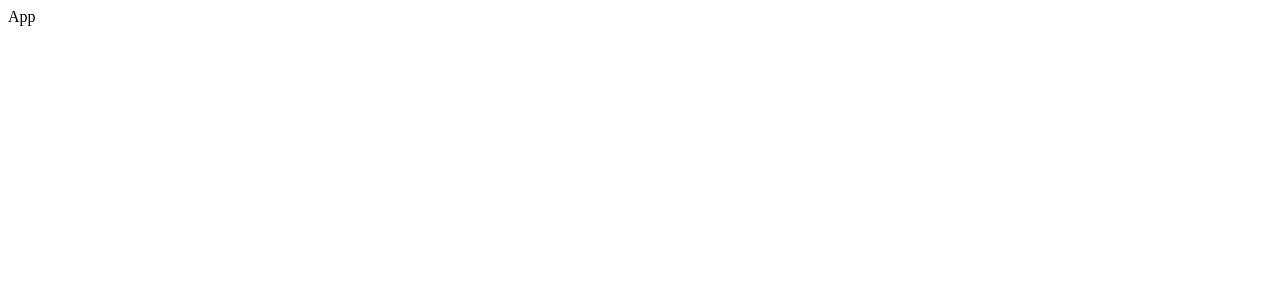
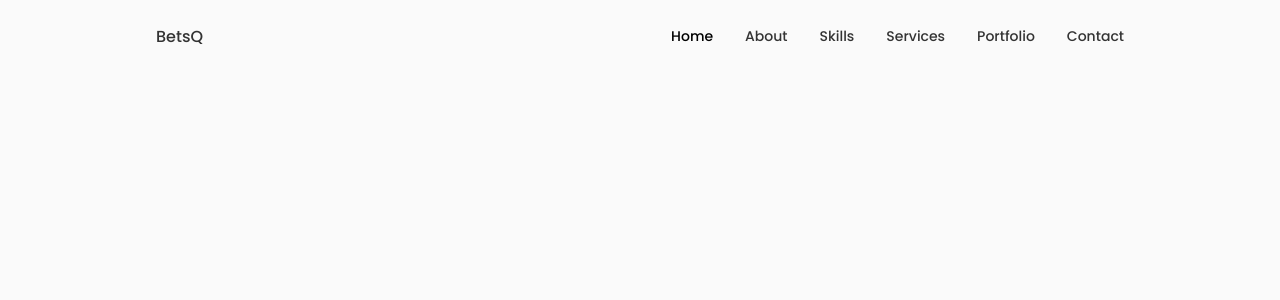
Before and after one commit to betsky2112/ma-port, a React (Vite) app: page / in a window 1280 px wide. Shown: the top 300 px of the page. Built offline with nearby package versions, Linux system fonts and the light colour scheme.

Commit message:
Add component header and navbar

```diff
--- a/src/App.css
+++ b/src/App.css
@@ -172,7 +172,12 @@
 
 /* Breakpoints */
 /* For large devices */
-@media screen and (max-width: 992px) {}
+@media screen and (max-width: 992px) {
+  .container {
+    margin-left: var(--mb-1-5);
+    margin-right: var(--mb-1-5);
+  }
+}
 
 /* For medium devices */
 @media screen and (max-width: 768px) {}
@@ -180,4 +185,9 @@
 @media screen and (max-width: 576px) {}
 
 /* For small devices */
-@media screen and (max-width: 350px) {}
+@media screen and (max-width: 350px) {
+  .container {
+    margin-left: var(--mb-1);
+    margin-right: var(--mb-1);
+  }
+}
--- a/src/App.jsx
+++ b/src/App.jsx
@@ -1,8 +1,14 @@
 /* eslint-disable no-unused-vars */
 import React from 'react'
+import './App.css'
+import Header from './components/header/Header'
 
 const App = () => {
-	return <div>App</div>
+	return (
+		<>
+			<Header />
+		</>
+	)
 }
 
 export default App
--- /dev/null
+++ b/src/components/header/Header.css
@@ -0,0 +1,124 @@
+.header {
+    width: 100%;
+    position: fixed;
+    top: 0;
+    left: 0;
+    z-index: var(--z-fixed);
+    background-color: var(--body-color)
+}
+
+.nav {
+    height: calc(var(--header-height) + 1.5rem);
+    display: flex;
+    justify-content: space-between;
+    align-items: center;
+    column-gap: 1rem;
+}
+
+.nav__logo,
+.nav__toggle {
+    color: var(--title-color);
+    font-weight: var(--font-medium);
+}
+
+.nav__list {
+    display: flex;
+    column-gap: 2rem;
+}
+
+.nav__link {
+    display: flex;
+    flex-direction: column;
+    align-items: center;
+    font-size: var(--small-font-size);
+    color: var(--title-color);
+    font-weight: var(--font-medium);
+    transition: .3s;
+}
+
+.nav__icon,
+.nav__close,
+.nav__toggle {
+    display: none;
+}
+
+/* Active link */
+.active-link,
+.nav__link:hover {
+    color: var(--title-color-dark);
+}
+
+/* Breakpoints */
+/* For medium devices */
+@media screen and (max-width: 768px) {
+    .header {
+        top: initial;
+        bottom: 0;
+    }
+
+    .nav {
+        height: var(--header-height);
+    }
+
+    .nav__menu {
+        position: fixed;
+        bottom: -100%;
+        left: 0;
+        width: 100%;
+        background-color: var(--body-color);
+        padding: 2rem 1.5rem 4rem;
+        box-shadow: 0 -1px 4px rgba(0, 0, 0, .15);
+        border-radius: 1.5rem 1.5rem 0 0;
+        transition: .3s;
+    }
+
+    /* Show menu */
+    .show-menu {
+        bottom: 0;
+    }
+
+    .nav__list {
+        display: grid;
+        grid-template-columns: repeat(3, 1fr);
+        gap: 2rem;
+    }
+
+    .nav__icon {
+        font-size: 1.2rem;
+    }
+
+    .nav__close {
+        position: absolute;
+        right: 1.3rem;
+        bottom: .5rem;
+        font-size: 1.5rem;
+        cursor: pointer;
+        color: var(--title-color);
+    }
+
+    .nav__close:hover {
+        color: var(--title-color-dark);
+    }
+
+    .nav__toggle {
+        font-size: 1.1rem;
+        cursor: pointer;
+    }
+
+    .nav__icon,
+    .nav__close,
+    .nav__toggle {
+        display: block;
+    }
+}
+
+/* For small devices */
+@media screen and (max-width: 350px) {
+    .nav__menu {
+        padding: 2rem 0.25rem 4rem;
+    }
+
+    .nav__list {
+        column-gap: 0;
+    }
+}
--- /dev/null
+++ b/src/components/header/Header.jsx
@@ -0,0 +1,90 @@
+/* eslint-disable no-unused-vars */
+import React, {useState} from 'react'
+import './Header.css'
+
+const Header = () => {
+	// Toggle Menu State
+	const [Toggle, showMenu] = useState(false)
+
+	return (
+		<header className="header">
+			<nav className="nav container">
+				<a
+					href="index.html"
+					className="nav__logo"
+				>
+					BetsQ
+				</a>
+				<div className={Toggle ? 'nav__menu show-menu' : 'nav__menu'}>
+					<ul className="nav__list grid">
+						<li className="nav__item">
+							<a
+								href="#home"
+								className="nav__link active-link"
+							>
+								<i className="uil uil-estate nav__icon"></i>{' '}
+								Home
+							</a>
+						</li>
+						<li className="nav__item">
+							<a
+								href="#about"
+								className="nav__link"
+							>
+								<i className="uil uil-user nav__icon"></i> About
+							</a>
+						</li>
+						<li className="nav__item">
+							<a
+								href="#skills"
+								className="nav__link"
+							>
+								<i className="uil uil-file-alt nav__icon"></i>{' '}
+								Skills
+							</a>
+						</li>
+						<li className="nav__item">
+							<a
+								href="#services"
+								className="nav__link"
+							>
+								<i className="uil uil-briefcase-alt nav__icon"></i>{' '}
+								Services
+							</a>
+						</li>
+						<li className="nav__item">
+							<a
+								href="#portfolio"
+								className="nav__link"
+							>
+								<i className="uil uil-scenery nav__icon"></i>{' '}
+								Portfolio
+							</a>
+						</li>
+						<li className="nav__item">
+							<a
+								href="#contact"
+								className="nav__link"
+							>
+								<i className="uil uil-message nav__icon"></i>{' '}
+								Contact
+							</a>
+						</li>
+					</ul>
+					<i
+						className="uil uil-times nav__close"
+						onClick={() => showMenu(!Toggle)}
+					></i>
+				</div>
+				<div
+					className="nav__toggle"
+					onClick={() => showMenu(!Toggle)}
+				>
+					<i className="uil uil-apps"></i>
+				</div>
+			</nav>
+		</header>
+	)
+}
+
+export default Header
```
